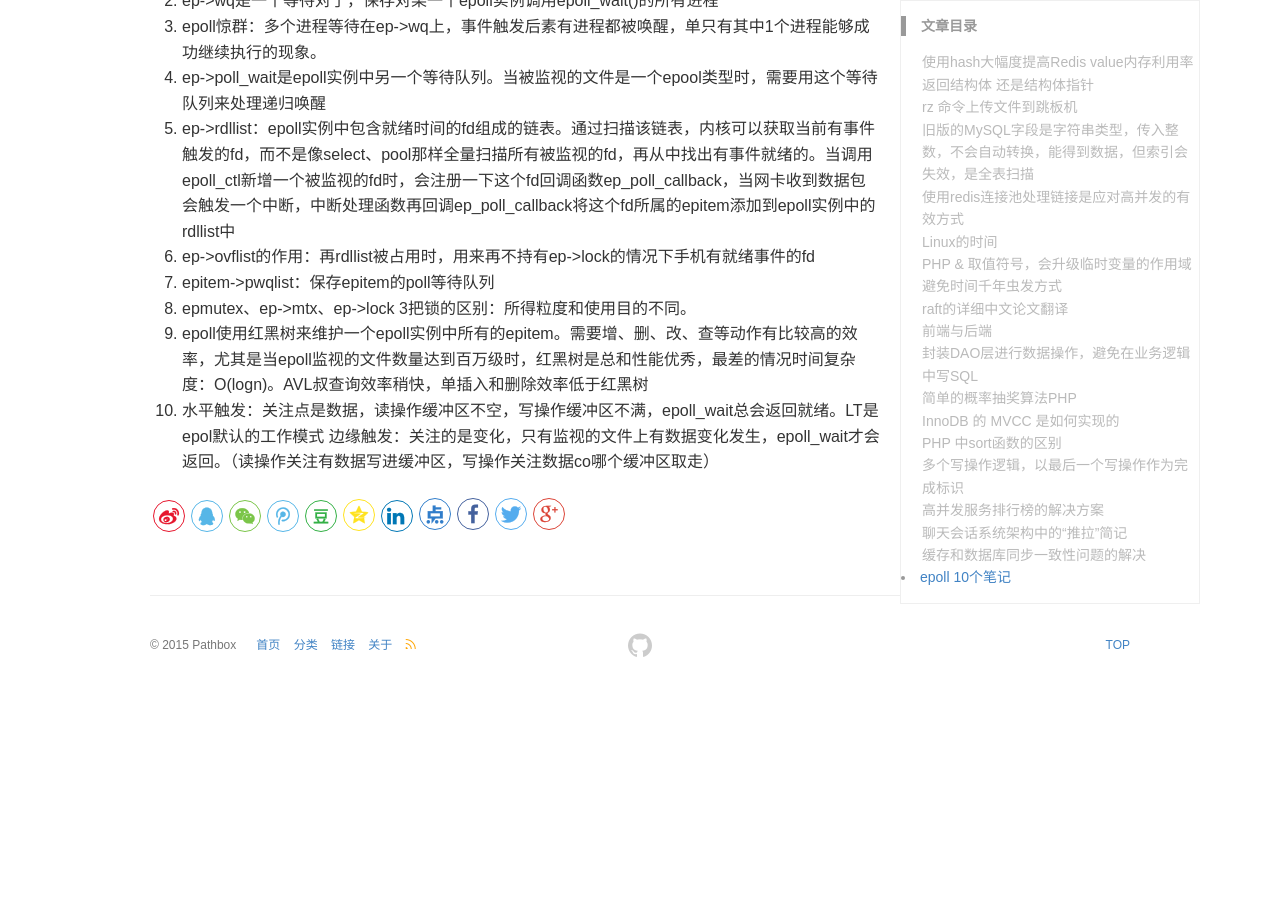
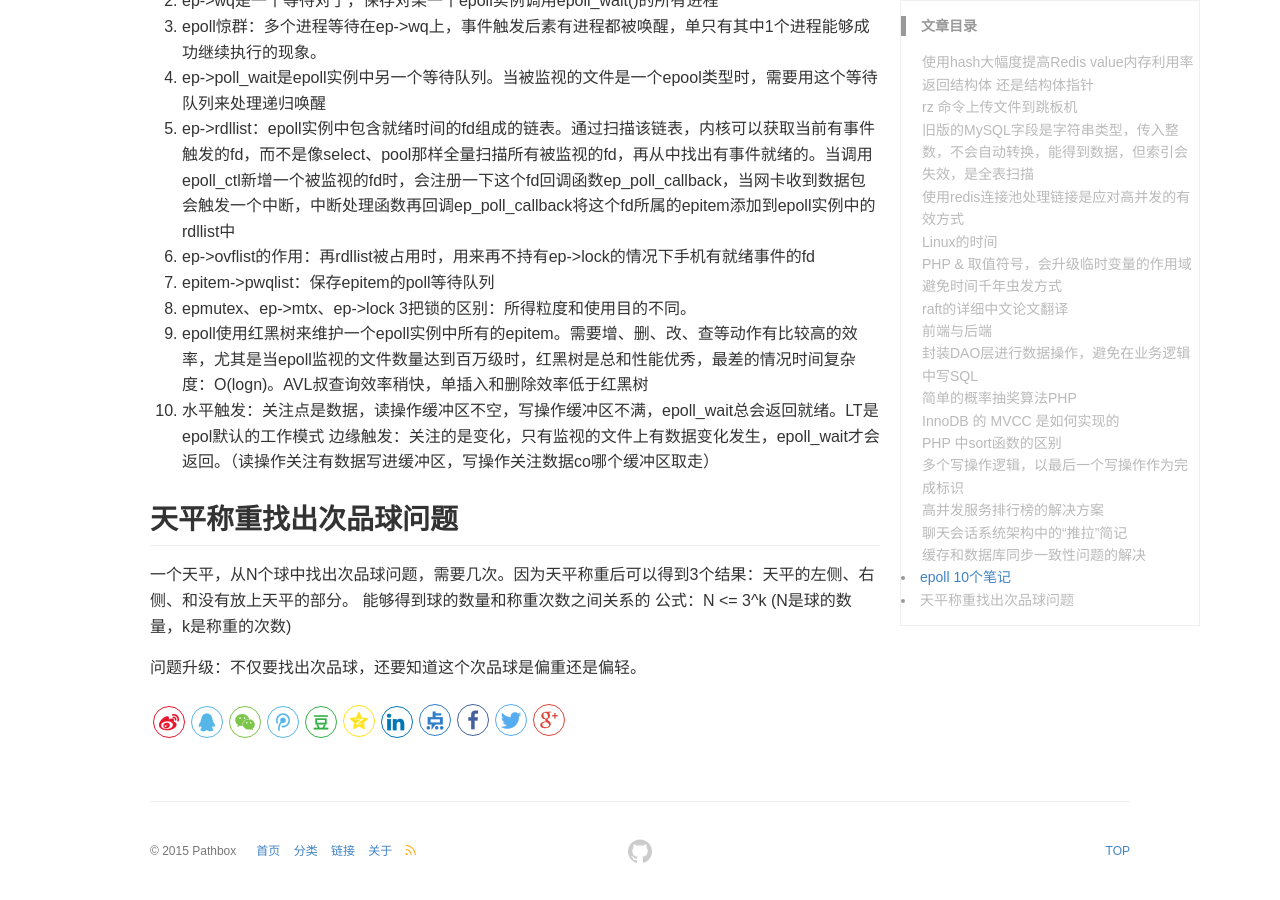
Before and after one commit to pathbox/pathbox.github.io, a Jekyll site: the page built from _posts/2021-07-16-work-summary-in-Tencent-50.md, in a window 1280 px wide and 900 px high, scrolled down 6387 px. Built offline with Jekyll 4.4.1, drawn with Linux system fonts in a browser that asks for light colours; before the commit the page ends 7081 px from its top, so only the background shows below that.

Commit message:
天平称重找出次品球问题

```diff
--- a/_posts/2021-07-16-work-summary-in-Tencent-50.md
+++ b/_posts/2021-07-16-work-summary-in-Tencent-50.md
@@ -250,3 +250,10 @@ krsort() 函数用于对数组单元按照键名从高到低进行排序。
 9. epoll使用红黑树来维护一个epoll实例中所有的epitem。需要增、删、改、查等动作有比较高的效率，尤其是当epoll监视的文件数量达到百万级时，红黑树是总和性能优秀，最差的情况时间复杂度：O(logn)。AVL叔查询效率稍快，单插入和删除效率低于红黑树
 10. 水平触发：关注点是数据，读操作缓冲区不空，写操作缓冲区不满，epoll_wait总会返回就绪。LT是epol默认的工作模式
 边缘触发：关注的是变化，只有监视的文件上有数据变化发生，epoll_wait才会返回。（读操作关注有数据写进缓冲区，写操作关注数据co哪个缓冲区取走）
+
+## 天平称重找出次品球问题
+一个天平，从N个球中找出次品球问题，需要几次。因为天平称重后可以得到3个结果：天平的左侧、右侧、和没有放上天平的部分。
+能够得到球的数量和称重次数之间关系的
+公式：N <= 3^k (N是球的数量，k是称重的次数)
+
+问题升级：不仅要找出次品球，还要知道这个次品球是偏重还是偏轻。
```
